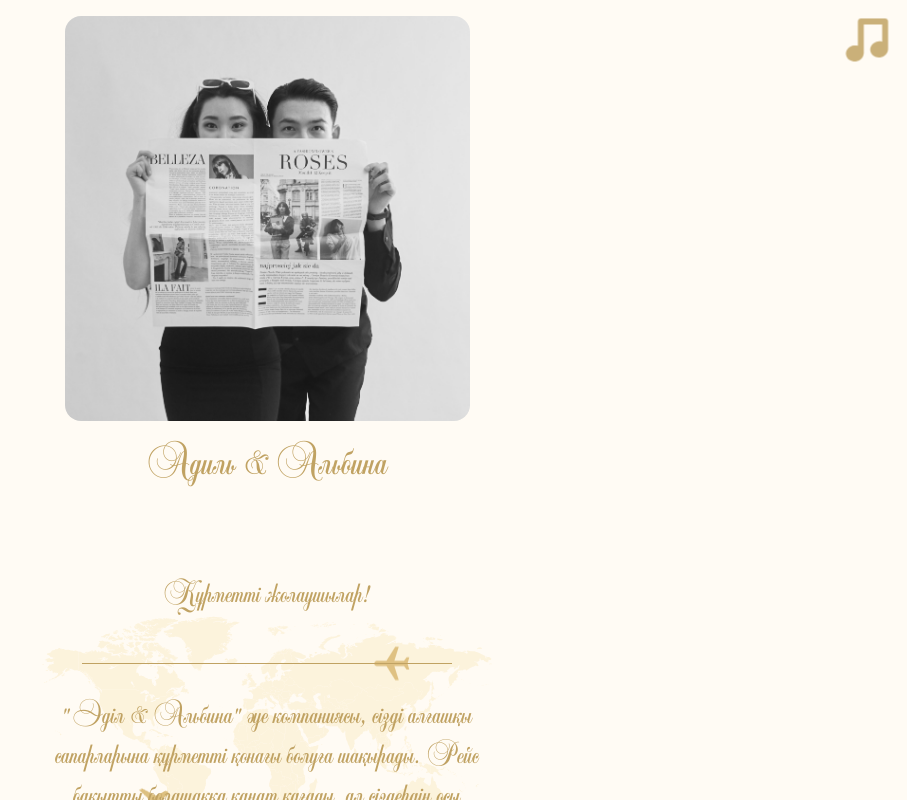
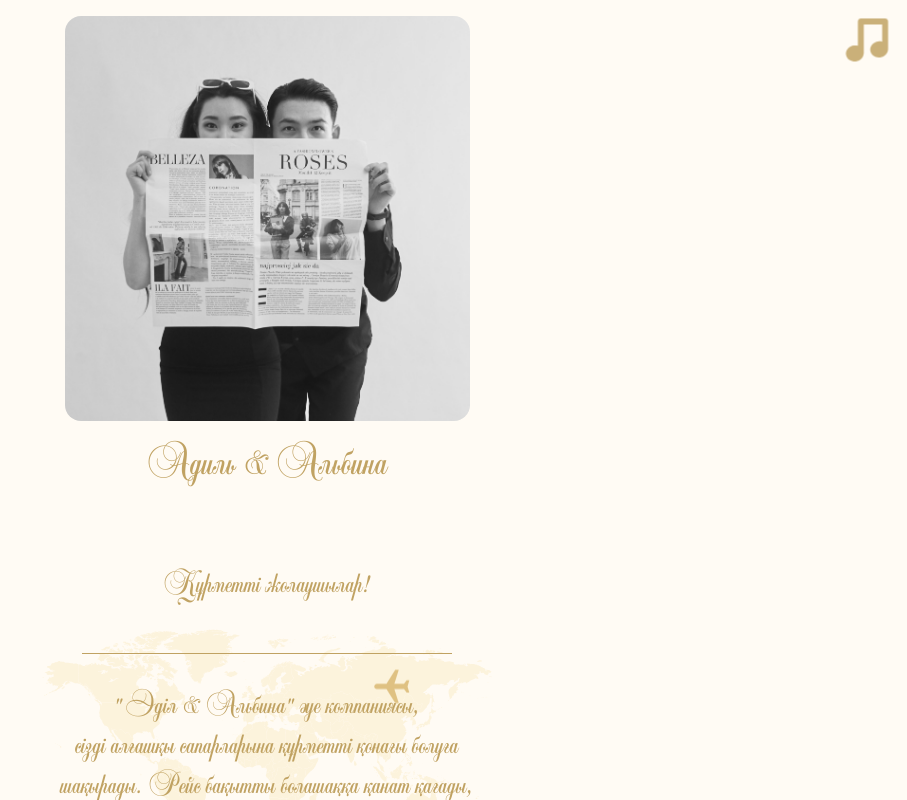
Before and after one commit to invitesite/adilalbina, a website: page index.html in a window 1280 px wide. Shown: the whole page, without its empty margins (373-1280 px from the left). Drawn offline with Linux system fonts and the light colour scheme; a web font is replaced by a local one.

Commit message:
finished

```diff
--- a/index.html
+++ b/index.html
@@ -25,7 +25,7 @@
             <div class="text-content">
                 <p class="script-font animate slide-in-bottom" style="font-size: 2.5rem">Құрметті жолаушылар!</p>
                 <hr style="border: 0; height: 1px; background-color: #C0A262; margin: 10px 30px;">
-                <p class="script-font animate slide-in-bottom" style="font-size: 2.5rem">"Әділ & Альбина" әуе компаниясы,
+                <p class="script-font animate slide-in-bottom" style="font-size: 2.5rem">"Әділ & Альбина" әуе компаниясы,<br>
 сізді алғашқы сапарларына құрметті қонағы болуға шақырады. Рейс бақытты болашаққа қанат қағады, ал сіздердің осы қуанышта болуларыңыз біз үшін өте маңызды!</p>
 
             </div>
```
